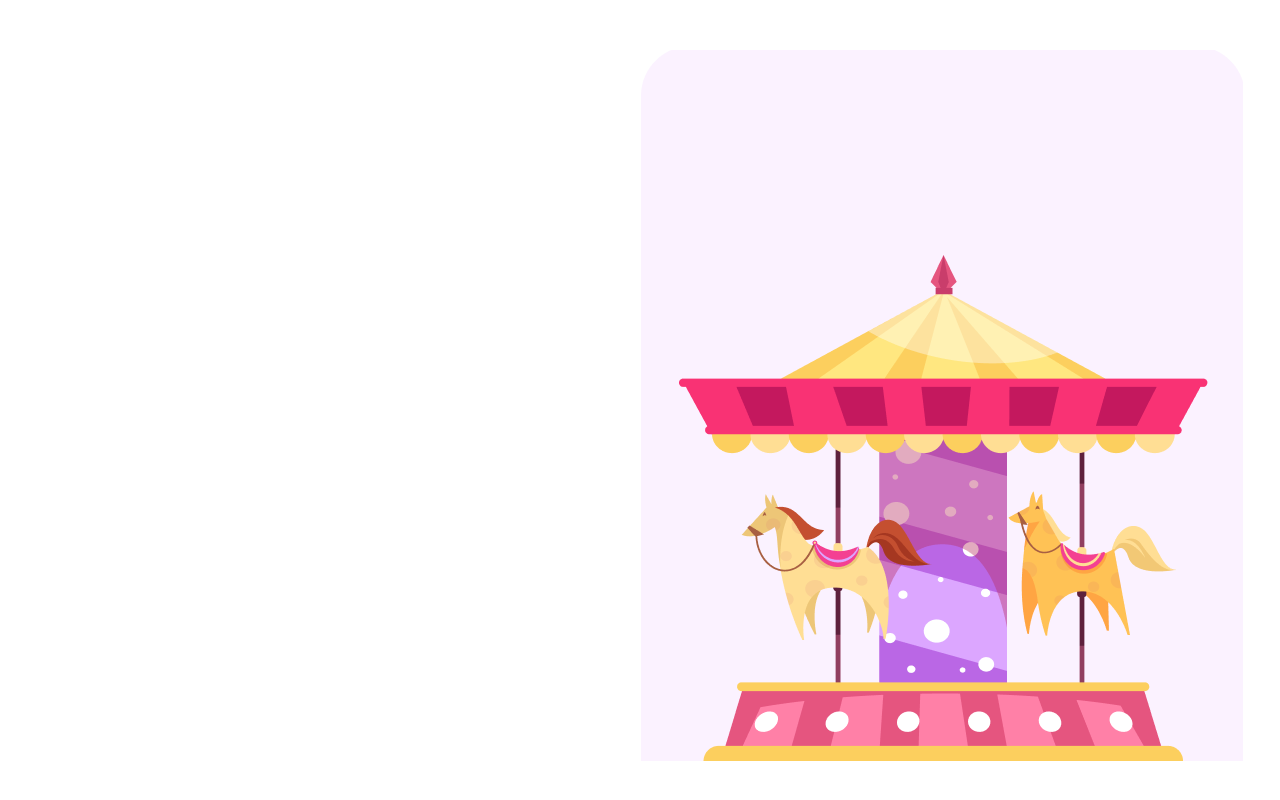
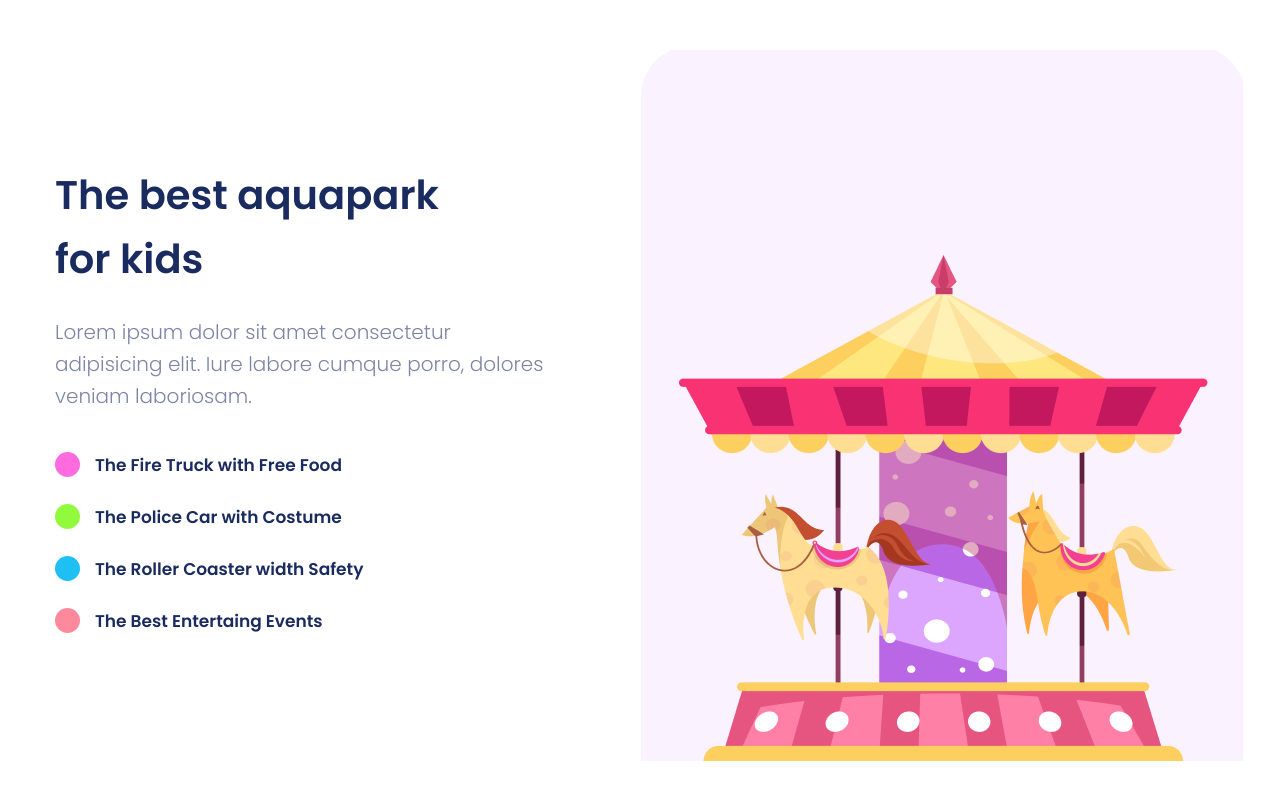
Before and after one commit to JanDongGun/WebWithSCSS, a website: page 1.ThePlayground/index.html in a window 1280 px wide. Shown: the part 2169-2969 px from the top of the page. Drawn offline with Linux system fonts and the light colour scheme.

Commit message:
finish outdoor aquapark

```diff
--- a/1.ThePlayground/index.html
+++ b/1.ThePlayground/index.html
@@ -148,7 +148,32 @@
               </div>
 
               <div class="outdoor__box">
-                <div class="outdoor__content"></div>
+                <div class="outdoor__content">
+                  <h2 class="heading-secondary u-margin-bottom-small">
+                    The best aquapark <br />
+                    for kids
+                  </h2>
+
+                  <div class="outdoor__description">
+                    Lorem ipsum dolor sit amet consectetur adipisicing elit.
+                    Iure labore cumque porro, dolores veniam laboriosam.
+                  </div>
+
+                  <ul class="outdoor__list">
+                    <li class="outdoor__item">
+                      The Fire Truck with Free Food
+                    </li>
+                    <li class="outdoor__item">
+                      The Police Car with Costume
+                    </li>
+                    <li class="outdoor__item">
+                      The Roller Coaster width Safety
+                    </li>
+                    <li class="outdoor__item">
+                      The Best Entertaing Events
+                    </li>
+                  </ul>
+                </div>
                 <div class="outdoor__img">
                   <img src="images/aquapark.png" alt="" />
                 </div>
--- a/1.ThePlayground/sass/abstracts/_variables.scss
+++ b/1.ThePlayground/sass/abstracts/_variables.scss
@@ -3,6 +3,10 @@
 
   --primary-color: #ffc87a;
   --primary-light-color: #ffea7b;
+  --violet-color: #ff6adf;
+  --green-color: #92fa3c;
+  --sky-color: #1ec0f4;
+  --brown-color: #ff899c;
 
   --text-color: #1a2b5f;
   --text-color-1: #7d86a4;
@@ -12,4 +16,4 @@
 $primary-color: #ffc87a;
 $pink-color: #ff97c3;
 $red-color: #ff706d;
-$violet-color: #8598ff;
+$blue-color: #8598ff;
--- a/1.ThePlayground/sass/components/_gallery.scss
+++ b/1.ThePlayground/sass/components/_gallery.scss
@@ -13,7 +13,7 @@
     box-shadow: 0 2rem 3rem rgba($red-color, 0.2);
   }
   &__item:nth-child(3) {
-    box-shadow: 0 2rem 3rem rgba($violet-color, 0.2);
+    box-shadow: 0 2rem 3rem rgba($blue-color, 0.2);
   }
   &__item:nth-child(4) {
     box-shadow: 0 2rem 3rem rgba($primary-color, 0.25);
--- a/1.ThePlayground/sass/components/_outdoor.scss
+++ b/1.ThePlayground/sass/components/_outdoor.scss
@@ -13,7 +13,7 @@
   }
 
   &__description {
-    margin-bottom: 2.5rem;
+    margin-bottom: 4rem;
     font-size: 2rem;
     color: var(--text-color-1);
   }
@@ -28,6 +28,42 @@
     span {
       border-bottom: 2px solid;
       line-height: 1.7;
+      font-size: 1.7rem;
+    }
+  }
+
+  &__item {
+    font-size: 1.7rem;
+    font-weight: 600;
+    margin-bottom: 2.5rem;
+    position: relative;
+    padding-left: 4rem;
+
+    &::before {
+      content: '';
+      width: 2.5rem;
+      height: 2.5rem;
+      position: absolute;
+      top: 0;
+      left: 0;
+      border-radius: 50%;
+      background-color: black;
+    }
+
+    &:nth-child(1)::before {
+      background-color: var(--violet-color);
+    }
+
+    &:nth-child(2)::before {
+      background-color: var(--green-color);
+    }
+
+    &:nth-child(3)::before {
+      background-color: var(--sky-color);
+    }
+
+    &:nth-child(4)::before {
+      background-color: var(--brown-color);
     }
   }
 }
```
Also changed, not shown: 1.ThePlayground/css/style.css, 1 other file.
